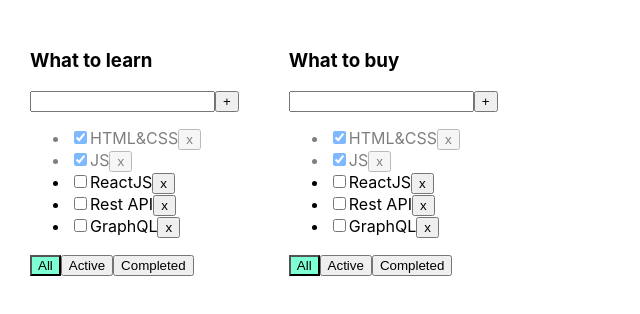
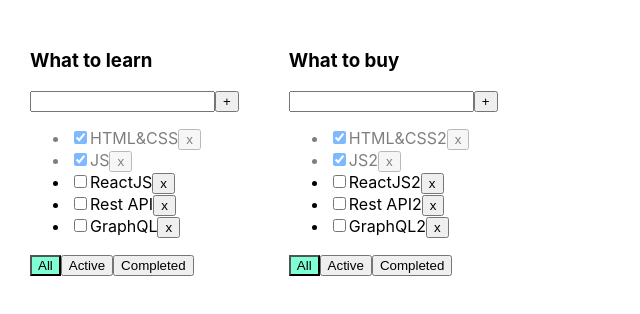
Before and after one commit to mast781/Tuesday-todo, a React (Create React App) app: page / in a window 1280 px wide. Shown: the top 314 px of the page, without its empty margins (0-640 px from the left). Built offline with nearby package versions, Linux system fonts and the light colour scheme.

Commit message:
Todolist-Tuesday-1-progress-2

```diff
--- a/src/App.tsx
+++ b/src/App.tsx
@@ -13,38 +13,50 @@
 
 function App() {
 
+    let todolistID1=v1();
+    let todolistID2=v1();
+
     let [todolists, setTodolists] = useState<Array<todolistsType>>([
-        {id: v1(), title: 'What to learn', filter: 'all'},
-        {id: v1(), title: 'What to buy', filter: 'all'},
+        {id: todolistID1, title: 'What to learn', filter: 'all'},
+        {id: todolistID2, title: 'What to buy', filter: 'all'},
     ])
-// let [filter, setFilter] = useState<FilterValuesType>("all");
 
-    let [tasks, setTasks] = useState([
-        {id: v1(), title: "HTML&CSS", isDone: true},
-        {id: v1(), title: "JS", isDone: true},
-        {id: v1(), title: "ReactJS", isDone: false},
-        {id: v1(), title: "Rest API", isDone: false},
-        {id: v1(), title: "GraphQL", isDone: false},
-    ]);
+    let [tasks, setTasks] = useState({
+        [todolistID1]:[
+            {id: v1(), title: "HTML&CSS", isDone: true},
+            {id: v1(), title: "JS", isDone: true},
+            {id: v1(), title: "ReactJS", isDone: false},
+            {id: v1(), title: "Rest API", isDone: false},
+            {id: v1(), title: "GraphQL", isDone: false},
+        ],
+        [todolistID2]:[
+            {id: v1(), title: "HTML&CSS2", isDone: true},
+            {id: v1(), title: "JS2", isDone: true},
+            {id: v1(), title: "ReactJS2", isDone: false},
+            {id: v1(), title: "Rest API2", isDone: false},
+            {id: v1(), title: "GraphQL2", isDone: false},
+        ]
+    });
+
 
     function removeTask(id: string) {
-        let filteredTasks = tasks.filter(t => t.id != id);
-        setTasks(filteredTasks);
+        /*let filteredTasks = tasks.filter(t => t.id != id);
+        setTasks(filteredTasks);*/
     }
 
     function addTask(title: string) {
-        let task = {id: v1(), title: title, isDone: false};
+        /*let task = {id: v1(), title: title, isDone: false};
         let newTasks = [task, ...tasks];
-        setTasks(newTasks);
+        setTasks(newTasks);*/
     }
 
     function changeStatus(taskId: string, isDone: boolean) {
-        let task = tasks.find(t => t.id === taskId);
+        /*let task = tasks.find(t => t.id === taskId);
         if (task) {
             task.isDone = isDone;
         }
 
-        setTasks([...tasks]);
+        setTasks([...tasks]);*/
     }
 
 
@@ -56,12 +68,12 @@
     return (
         <div className="App">
             {todolists.map(t=>{
-                let tasksForTodolist = tasks;
+                let tasksForTodolist = tasks[t.id];
                 if (t.filter === "active") {
-                    tasksForTodolist = tasks.filter(t => t.isDone === false);
+                    tasksForTodolist = tasks[t.id].filter(t => t.isDone === false);
                 }
                 if (t.filter === "completed") {
-                    tasksForTodolist = tasks.filter(t => t.isDone === true);
+                    tasksForTodolist = tasks[t.id].filter(t => t.isDone === true);
                 }
                 return(
                     <Todolist
```
